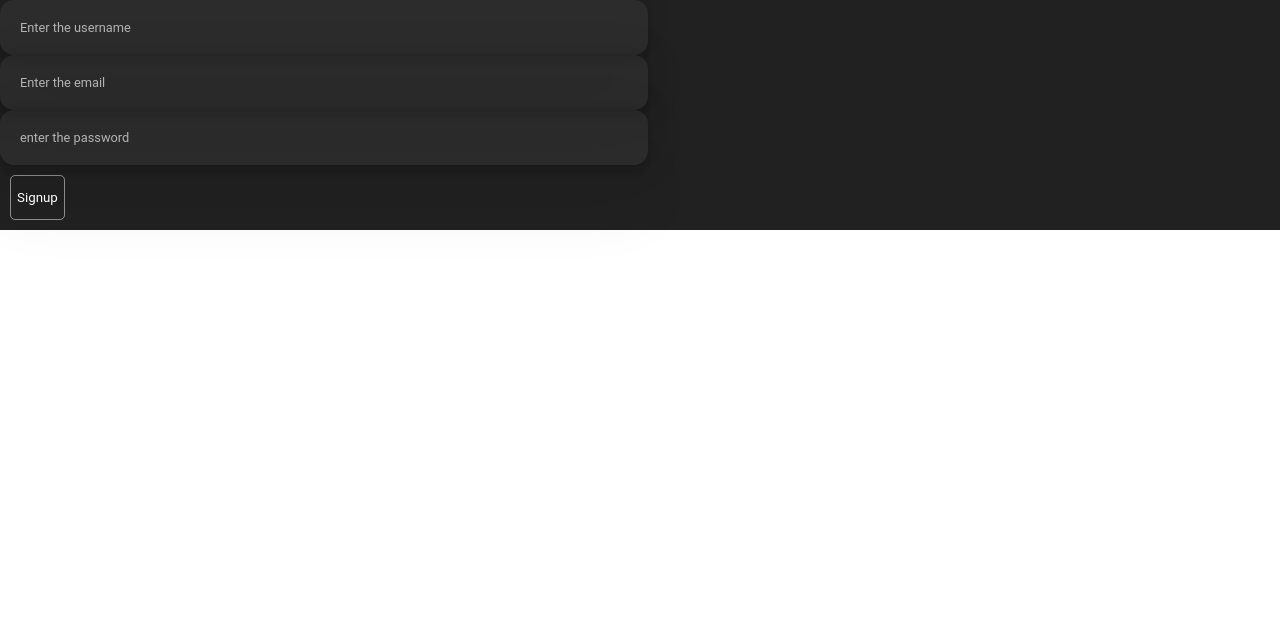
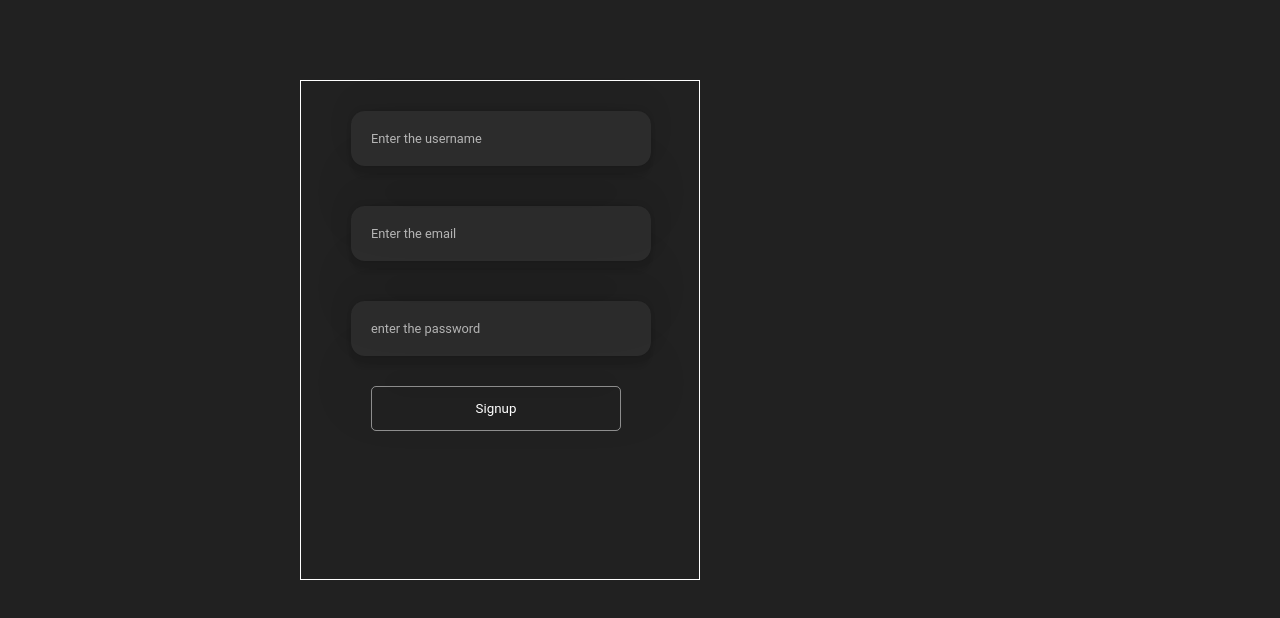
Before and after one commit to AkashMishra967/SigmaGPT, a React (Vite) app in the folder Frontend/: page /signup in a window 1280 px wide. Shown: the top 618 px of the page. Built offline with nearby package versions, Linux system fonts and the light colour scheme; no server answers.

Commit message:
auth feature added

```diff
--- a/Frontend/src/App.css
+++ b/Frontend/src/App.css
@@ -10,8 +10,8 @@ body {
 .app {
   background-color: #212121;
   display: flex;
+  min-height: 100vh;   /* ✅ ye add karo */
 }
-
 /* ── MOBILE FIX ── */
 @media (max-width: 768px) {
   .app {
--- a/Frontend/src/App.jsx
+++ b/Frontend/src/App.jsx
@@ -28,12 +28,12 @@ function App() {
     const [theme, setTheme] = useState("dark");
     const [sidebarOpen, setSidebarOpen] = useState(false);
     const [isLoggedIn, setIsLoggedIn] = useState(false);
+    const [user,setuser] = useState("");
     const [authChecked, setAuthChecked] = useState(false);
 
     const toggleTheme = () => {
         setTheme(prev => prev === "dark" ? "light" : "dark");
     }
-
 useEffect(() => {
     const checkAuth = async () => {
         try {
@@ -42,7 +42,9 @@ function App() {
                 credentials: "include"
             });
             if (response.ok) {
+                const data = await response.json();
                 setIsLoggedIn(true);
+                setuser(data.user);
             } else {
                 setIsLoggedIn(false);
             }
@@ -63,11 +65,12 @@ function App() {
         prevChats, setPrevChats,
         allThreads, setAllThreads,
         theme, toggleTheme,
+        user,setuser,
         sidebarOpen, setSidebarOpen,
         isLoggedIn, setIsLoggedIn,
     };
 
-    // ✅ Naya block - jab tak auth check complete na ho, Loading dikhao
+
     if (!authChecked) {
         return <div>Loading...</div>;
     }
--- a/Frontend/src/ChatWindow.css
+++ b/Frontend/src/ChatWindow.css
@@ -207,12 +207,12 @@ margin-left: 250px;
 /* ─── Dropdown ────────────────────────────────────────────── */
 .dropDown {
   position: absolute;
-  top: 4rem;
+  top: 4.5rem;
   right: 1.2rem;
   width: 140px;
   background-color: var(--bg-dropdown);
   color: var(--text-primary);
-  padding: 0.3rem 0.5rem;
+  padding: 1.6rem 0.5rem 0.3rem 0.5rem;
   border-radius: 6px;
   text-align: left;
   z-index: 1000;
@@ -259,3 +259,15 @@ margin-left: 250px;
     display: none;
   }
 }
+.dropDownClose {
+    position: absolute;
+    top: 8px;
+    left: 8px;
+    cursor: pointer;
+    font-size: 14px;
+    color: #ccc;
+}
+
+.dropDownClose:hover {
+    color: #fff;
+}
--- a/Frontend/src/ChatWindow.jsx
+++ b/Frontend/src/ChatWindow.jsx
@@ -4,12 +4,15 @@ import { MyContext } from "./MyContext.jsx";
 import { useContext, useState, useEffect } from "react";
 import { ScaleLoader } from "react-spinners";
 import { BASE_URL } from "./config.js";
+import { useNavigate } from "react-router-dom";
 
 function ChatWindow() {
+   const navigate = useNavigate();
   const {
     prompt, setPrompt,
     reply, setReply,
     currThreadId,
+    setIsLoggedIn, setuser,
     prevChats, setNewChat, setPrevChats,
     theme, toggleTheme,
     sidebarOpen, setSidebarOpen,
@@ -52,6 +55,23 @@ function ChatWindow() {
     setIsOpen(!isOpen);
   };
 
+
+const handleLogout = async() =>{
+  try{
+
+  const response = await fetch(`${BASE_URL}/api/auth/logout`,{
+    method:"POST",
+    credentials:"include"
+  });
+  setIsLoggedIn(false);
+  setuser(null);
+  navigate("/login");
+}catch(error){
+  console.log(error);
+}
+}
+
+
   return (
     <div className="chatWindow">
 
@@ -92,18 +112,21 @@ function ChatWindow() {
 
       {isOpen && (
   <div className="dropDown">
+    <div className="dropDownClose" onClick={() => setIsOpen(false)}>
+      <i className="fa-solid fa-xmark"></i>
+    </div>
+
     <div className="dropDownItem">
       <i className="fa-regular fa-star"></i>Upgrade plan
     </div>
     <div className="dropDownItem">
       <i className="fa-solid fa-gear"></i>Setting
     </div>
-          <div className="dropDownItem">
+    <div className="dropDownItem" onClick={handleLogout}>
       <i className="fa-solid fa-arrow-right-from-bracket"></i>Log out
     </div>
   </div>
 )}
-
       <Chat />
       <ScaleLoader color="#afff" loading={loading} />
 
--- a/Frontend/src/Sidebar.css
+++ b/Frontend/src/Sidebar.css
@@ -133,3 +133,18 @@ button span {
     display: block;
   }
 }
+
+
+.avatar {
+    display: inline-flex;
+    align-items: center;
+    justify-content: center;
+    width: 32px;
+    height: 32px;
+    border-radius: 50%;
+    background-color: #10a37f;  /* koi bhi color chuno */
+    color: white;
+    font-size: 12px;
+    font-weight: bold;
+    margin-right: 8px;
+}
--- a/Frontend/src/Sidebar.jsx
+++ b/Frontend/src/Sidebar.jsx
@@ -3,18 +3,23 @@ import { useContext, useEffect } from "react";
 import { MyContext } from "./MyContext";
 import {v1 as uuidv1} from "uuid";
 import logo from "./assets/blacklogo.png";
+import { BASE_URL } from "./config.js";
+
 
 function SideBar(){
     const {
         allThreads, setAllThreads,
         currThreadId, setCurrThreadId,
         setNewChat, setPrompt, setReply, setPrevChats,
-        sidebarOpen, setSidebarOpen, // ✅ NEW
+        sidebarOpen, setSidebarOpen,
+        user,setuser,
     } = useContext(MyContext);
 
     const getAllThreads = async () => {
         try {
-            const response = await fetch("https://sigmagpt-1-trqs.onrender.com/api/thread");
+            const response = await fetch(`${BASE_URL}/api/thread`, {
+                credentials: "include"
+            });
             const res = await response.json();
             const filterData = res.map(thread => ({ threadId: thread.threadId, title: thread.title }));
             console.log(filterData);
@@ -34,19 +39,21 @@ function SideBar(){
         setReply(null);
         setCurrThreadId(uuidv1());
         setPrevChats([]);
-        setSidebarOpen(false); // ✅ NEW - mobile pe click karne ke baad sidebar band ho
+        setSidebarOpen(false);
     }
 
     const changeThread = async (newthreadId) => {
         setCurrThreadId(newthreadId);
         try {
-            const response = await fetch(`https://sigmagpt-1-trqs.onrender.com/api/thread/${newthreadId}`);
+            const response = await fetch(`${BASE_URL}/api/thread/${newthreadId}`, {
+                credentials: "include"
+            });
             const res = await response.json();
             console.log(res);
             setPrevChats(res);
             setNewChat(false);
             setReply(null);
-            setSidebarOpen(false); // ✅ NEW - thread select karne ke baad sidebar band ho
+            setSidebarOpen(false);
         } catch(err) {
             console.log(err);
         }
@@ -54,7 +61,10 @@ function SideBar(){
 
     const deleteThread = async (threadId) => {
         try {
-            const response = await fetch(`https://sigmagpt-1-trqs.onrender.com/api/thread/${threadId}`, { method: "DELETE" });
+            const response = await fetch(`${BASE_URL}/api/thread/${threadId}`, {
+                method: "DELETE",
+                credentials: "include"
+            });
             const res = await response.json();
             console.log(res);
             setAllThreads(prev => prev.filter(thread => thread.threadId !== threadId));
@@ -67,7 +77,6 @@ function SideBar(){
     }
 
     return(
-        // ✅ NEW - sidebarOpen true hone pe "open" class lagegi
         <section className={`sidebar ${sidebarOpen ? "open" : ""}`}>
             <button onClick={createNewChat}>
                 <img src={logo} alt="gpt logo" className="logo" />
@@ -96,9 +105,15 @@ function SideBar(){
                 }
             </ul>
 
-            <div className="sign">
-                <p><i className="fa-regular fa-circle circle"></i> Akash Mishra</p>
-            </div>
+           <div className="sign">
+    <p>
+        <span className="avatar">
+            {user?.username?.split(" ")[0]?.[0]?.toUpperCase()}
+            {user?.username?.split(" ")?.slice(-1)[0]?.[0]?.toUpperCase()}
+        </span>
+        {user?.username}
+    </p>
+</div>
         </section>
     )
 }
--- a/Frontend/src/login.jsx
+++ b/Frontend/src/login.jsx
@@ -11,7 +11,7 @@ function Login(){
 const [email,setemail] = useState("");
 const [password,setpassword] = useState("");
 const [errorMsg,seterrorMsg] = useState("");
-const { setIsLoggedIn } = useContext(MyContext);
+const { setIsLoggedIn, setuser } = useContext(MyContext);
 
 const handleLogin = async()=>{
     const response = await fetch(`${BASE_URL}/api/auth/login`,{
@@ -25,6 +25,7 @@ const handleLogin = async()=>{
     console.log(data);
     if(response.ok){
         setIsLoggedIn(true);
+        setuser(data.user);
         navigate("/");
     }else{
 seterrorMsg(data.message);
--- /dev/null
+++ b/Frontend/src/signup.css
@@ -0,0 +1,62 @@
+
+.parent{
+    border: 1px white double;
+    height: 500px;
+    width: 100%;
+    margin-top: 80px;
+
+
+}
+
+.inp1{
+    margin: 10px;
+    margin-top: 30px;
+    width: 300px;
+    margin-left:50px ;
+}
+.btn1{
+   margin-top: 20px;
+   margin-left: 70px;
+    width: 250px;
+    display: flex;
+    justify-content: center;
+    align-items: center;
+
+}
+.btn:hover{
+    background-color: antiquewhite;
+}
+
+
+
+
+
+@media(min-width:1024px){
+.parent{
+    border: 1px white double;
+    height: 500px;
+    width: 400px;
+    margin-top: 80px;
+   margin-left: 300px;
+
+}
+
+.inp1{
+    margin: 10px;
+    margin-top: 30px;
+    width: 300px;
+    margin-left:50px ;
+}
+.btn1{
+   margin-top: 20px;
+   margin-left: 70px;
+    width: 250px;
+    display: flex;
+    justify-content: center;
+    align-items: center;
+
+}
+.btn:hover{
+    background-color: antiquewhite;
+}
+}
--- a/Frontend/src/signup.jsx
+++ b/Frontend/src/signup.jsx
@@ -1,6 +1,7 @@
 import {useState} from "react";
 import { useNavigate } from "react-router-dom";
 import { BASE_URL } from "./config.js";
+import "./signup.css";
 
 function Signup()  {
      const navigate = useNavigate();
@@ -29,22 +30,19 @@ const handleSignup = async() =>{
 
     return(
         <>
-        <div>
-<input type="text" placeholder="Enter the username" value={username}
+        <div className="parent">
+<input  className ="inp1" type="text" placeholder="Enter the username" value={username}
 onChange={(e) =>setusername(e.target.value)}/>
 
-<input type="email" placeholder="Enter the email" value={email}
+<input  className ="inp1" type="email" placeholder="Enter the email" value={email}
 onChange={(e) =>setemail(e.target.value)} />
 
-<input type="password" placeholder="enter the password" value={password}
+<input  className ="inp1" type="password" placeholder="enter the password" value={password}
 onChange={(e) =>setpassword(e.target.value)} />
 
-{errorMsg && <p style={{color: "red"}}>{errorMsg}</p>}
+{errorMsg && <p style={{color: "red",textAlign:"center"}}>{errorMsg}</p>}
 
-<button
-onClick={handleSignup}
->Signup</button>
-        </div>
+<button  className ="btn1" onClick={handleSignup}>Signup</button></div>
         </>
 
     )
```
Also changed, not shown: 1 other file (tests, documents, lock files or other folders). Lines whose indentation alone changed are shown as unchanged.
